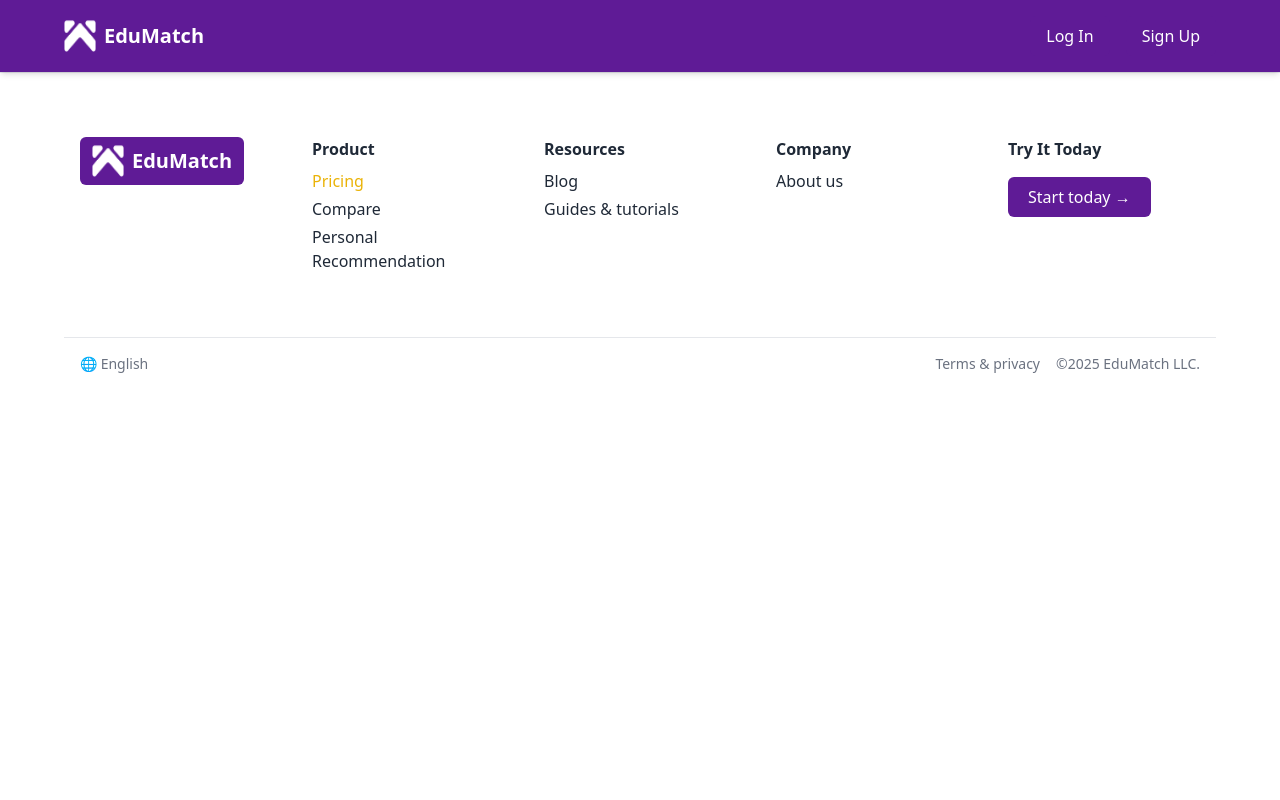
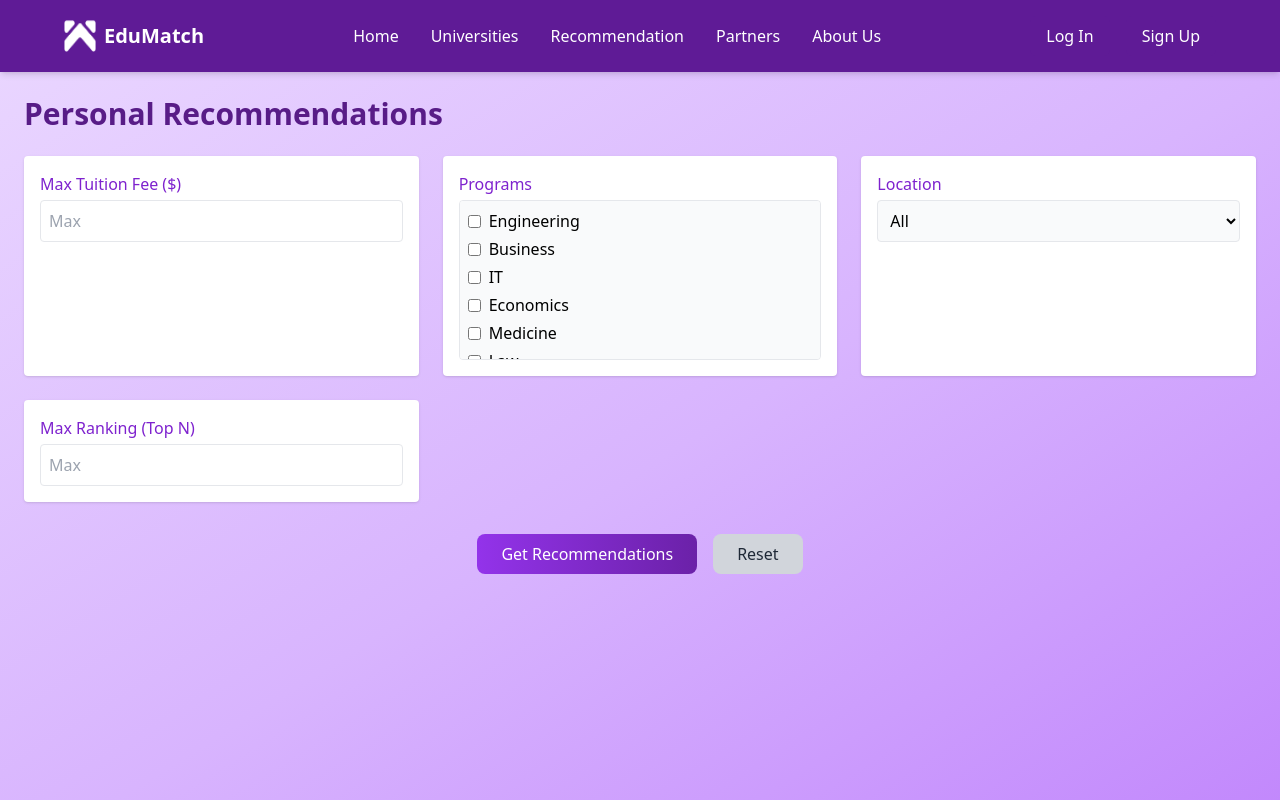
Before and after one commit to asadullokhwiut/00013344, a React (Vite) app: page /recommendation in a window 1280 px wide. Shown: the top 800 px of the page. Built offline with nearby package versions, Linux system fonts and the light colour scheme.

Commit message:
few updates

```diff
--- a/src/App.jsx
+++ b/src/App.jsx
@@ -9,6 +9,7 @@ import IntegrationSection from "./components/IntegrationSection";
 import Login from "./pages/Login";
 import Signup from "./pages/Signup";
 import ComparisonPage from "./pages/Universities";
+import RecommendationPage from "./pages/Recommendation";
 
 function App() {
   return (
@@ -30,6 +31,7 @@ function App() {
         <Route path="/login" element={<Login />} />
         <Route path="/signup" element={<Signup />} />
         <Route path="/universities" element={<ComparisonPage />} />
+        <Route path="/recommendation" element={<RecommendationPage />} />
       </Routes>
       <Footer />
     </>
--- a/src/components/Navbar.jsx
+++ b/src/components/Navbar.jsx
@@ -1,7 +1,6 @@
 import logo from "../assets/logo.png";
 import { useState } from "react";
 import { Link, useLocation } from "react-router-dom";
-import ComparisonPage from "../pages/Universities";
 
 const Navbar = () => {
   const [isOpen, setIsOpen] = useState(false);
@@ -9,9 +8,9 @@ const Navbar = () => {
   const isHome = location.pathname === "/";
 
   const navLinks = [
-    { label: "Home", href: "#hero" },
+    { label: "Home", href: "/" },
     { label: "Universities", href: "/universities" },
-    { label: "Recommendation", href: "#latest-info" },
+    { label: "Recommendation", href: "/recommendation" },
     { label: "Partners", href: "#partnership" },
     { label: "About Us", href: "#integration" },
   ];
@@ -26,7 +25,7 @@ const Navbar = () => {
         </div>
 
         {/* Desktop Nav */}
-        {isHome && (
+
           <ul className="hidden md:flex gap-8 font-medium">
             {navLinks.map((link) => (
               <li key={link.label}>
@@ -39,7 +38,7 @@ const Navbar = () => {
               </li>
             ))}
           </ul>
-        )}
+
 
         {/* Desktop Buttons */}
         <div className="hidden md:flex gap-4">
--- /dev/null
+++ b/src/data/universityData.js
@@ -0,0 +1,6 @@
+export const universityData = [
+    { name: "University A", fee: 5000, location: "Tashkent", ranking: 5, programs: ["Engineering", "Business"] },
+    { name: "University B", fee: 4500, location: "Bukhara", ranking: 10, programs: ["IT", "Economics"] },
+    { name: "University C", fee: 6000, location: "Samarkand", ranking: 3, programs: ["Medicine", "Law"] },
+    { name: "University D", fee: 4000, location: "Namangan", ranking: 15, programs: ["Architecture", "Design"] }
+  ];
--- /dev/null
+++ b/src/pages/Recommendation.jsx
@@ -0,0 +1,142 @@
+import React, { useState, useMemo } from 'react';
+import { universityData } from '../data/universityData';
+
+const universityList = Object.values(universityData);
+
+const allPrograms = Array.from(new Set(universityData.flatMap(u => u.programs)));
+const allLocations = Array.from(new Set(universityData.map(u => u.location)));
+
+export default function RecommendationPage() {
+  const [maxFee, setMaxFee] = useState('');
+  const [selectedPrograms, setSelectedPrograms] = useState([]);
+  const [selectedLocation, setSelectedLocation] = useState('');
+  const [maxRank, setMaxRank] = useState('');
+  const [runFilter, setRunFilter] = useState(false);
+
+  const resetFilters = () => {
+    setMaxFee('');
+    setSelectedPrograms([]);
+    setSelectedLocation('');
+    setMaxRank('');
+    setRunFilter(false);
+  };
+
+  const results = useMemo(() => {
+    if (!runFilter) return [];
+    return universityList.filter(u => {
+      if (maxFee && u.fee > +maxFee) return false;
+      if (selectedPrograms.length > 0 && !selectedPrograms.some(p => u.programs.includes(p))) return false;
+      if (selectedLocation && u.location !== selectedLocation) return false;
+      if (maxRank && u.ranking > +maxRank) return false;
+      return true;
+    });
+  }, [runFilter, maxFee, selectedPrograms, selectedLocation, maxRank]);
+
+  const toggleProgram = prog => {
+    setSelectedPrograms(ps =>
+      ps.includes(prog) ? ps.filter(x => x !== prog) : [...ps, prog]
+    );
+  };
+
+  return (
+    <div className="min-h-screen bg-gradient-to-br from-purple-200 via-purple-300 to-purple-400 p-6">
+      <h1 className="text-3xl font-bold mb-6 text-purple-900">Personal Recommendations</h1>
+
+      <div className="grid grid-cols-1 md:grid-cols-2 lg:grid-cols-3 gap-6 mb-8">
+        <div className="bg-white p-4 rounded shadow">
+          <label className="block mb-1 font-medium text-purple-700">Max Tuition Fee ($)</label>
+          <input
+            type="number"
+            placeholder="Max"
+            value={maxFee}
+            onChange={e => setMaxFee(e.target.value)}
+            className="w-full p-2 border rounded"
+          />
+        </div>
+
+        <div className="bg-white p-4 rounded shadow">
+          <label className="block mb-1 font-medium text-purple-700">Programs</label>
+          <div className="space-y-1 max-h-40 overflow-auto border p-2 rounded bg-gray-50">
+            {allPrograms.map(prog => (
+              <label key={prog} className="flex items-center space-x-2">
+                <input
+                  type="checkbox"
+                  checked={selectedPrograms.includes(prog)}
+                  onChange={() => toggleProgram(prog)}
+                />
+                <span>{prog}</span>
+              </label>
+            ))}
+          </div>
+        </div>
+
+        <div className="bg-white p-4 rounded shadow">
+          <label className="block mb-1 font-medium text-purple-700">Location</label>
+          <select
+            value={selectedLocation}
+            onChange={e => setSelectedLocation(e.target.value)}
+            className="w-full p-2 border rounded bg-gray-50"
+          >
+            <option value="">All</option>
+            {allLocations.map(loc => <option key={loc} value={loc}>{loc}</option>)}
+          </select>
+        </div>
+
+        <div className="bg-white p-4 rounded shadow">
+          <label className="block mb-1 font-medium text-purple-700">Max Ranking (Top N)</label>
+          <input
+            type="number"
+            placeholder="Max"
+            value={maxRank}
+            onChange={e => setMaxRank(e.target.value)}
+            className="w-full p-2 border rounded"
+          />
+        </div>
+      </div>
+
+      <div className="flex space-x-4 justify-center mb-6">
+        <button
+          onClick={() => setRunFilter(true)}
+          className="bg-gradient-to-r from-purple-600 to-purple-800 text-white px-6 py-2 rounded-lg hover:opacity-90 transition"
+        >
+          Get Recommendations
+        </button>
+        <button
+          onClick={resetFilters}
+          className="bg-gray-300 text-gray-800 px-6 py-2 rounded-lg hover:bg-gray-400 transition"
+        >
+          Reset
+        </button>
+      </div>
+
+      {runFilter && (
+        results.length > 0 ? (
+          <table className="w-full text-left border border-purple-300 shadow-md rounded-lg overflow-hidden bg-white">
+            <thead className="bg-purple-300 text-purple-900">
+              <tr>
+                <th className="p-2 border-b border-purple-300">Name</th>
+                <th className="p-2 border-b border-purple-300">Fee ($)</th>
+                <th className="p-2 border-b border-purple-300">Location</th>
+                <th className="p-2 border-b border-purple-300">Ranking</th>
+                <th className="p-2 border-b border-purple-300">Programs</th>
+              </tr>
+            </thead>
+            <tbody>
+              {results.map(u => (
+                <tr key={u.name} className="odd:bg-purple-100 even:bg-white">
+                  <td className="p-2 border-b border-purple-200">{u.name}</td>
+                  <td className="p-2 border-b border-purple-200">${u.fee}</td>
+                  <td className="p-2 border-b border-purple-200">{u.location}</td>
+                  <td className="p-2 border-b border-purple-200">Top {u.ranking}</td>
+                  <td className="p-2 border-b border-purple-200">{u.programs.join(', ')}</td>
+                </tr>
+              ))}
+            </tbody>
+          </table>
+        ) : (
+          <p className="text-center text-white">No universities match your criteria.</p>
+        )
+      )}
+    </div>
+  );
+}
--- a/src/pages/Universities.jsx
+++ b/src/pages/Universities.jsx
@@ -1,11 +1,7 @@
 import React, { useState } from 'react';
+import { universityData } from '../data/universityData';
 
-const universityData = {
-  A: { name: "University A", fee: 5000, location: "Tashkent", ranking: 5, programs: "Engineering, Business", score: 80 },
-  B: { name: "University B", fee: 4500, location: "Bukhara", ranking: 10, programs: "IT, Economics", score: 70 },
-  C: { name: "University C", fee: 6000, location: "Samarkand", ranking: 3, programs: "Medicine, Law", score: 90 },
-  D: { name: "University D", fee: 4000, location: "Namangan", ranking: 15, programs: "Architecture, Design", score: 65 },
-};
+const universityKeys = Object.keys(universityData);
 
 const ComparisonPage = () => {
   const [selection1, setSelection1] = useState('');
@@ -28,7 +24,7 @@ const ComparisonPage = () => {
           <tr className="odd:bg-purple-50 even:bg-white"><td className="p-2 border-b border-purple-200">Tuition Fee</td><td className="p-2 border-b border-purple-200">{data.fee ? `$${data.fee}` : '-'}</td></tr>
           <tr className="odd:bg-purple-50 even:bg-white"><td className="p-2 border-b border-purple-200">Location</td><td className="p-2 border-b border-purple-200">{data.location || '-'}</td></tr>
           <tr className="odd:bg-purple-50 even:bg-white"><td className="p-2 border-b border-purple-200">Ranking</td><td className="p-2 border-b border-purple-200">{data.ranking ? `Top ${data.ranking}` : '-'}</td></tr>
-          <tr className="odd:bg-purple-50 even:bg-white"><td className="p-2">Programs</td><td className="p-2">{data.programs || '-'}</td></tr>
+          <tr className="odd:bg-purple-50 even:bg-white"><td className="p-2">Programs</td><td className="p-2">{Array.isArray(data.programs)? data.programs.join(', '): (data.programs || '-')}</td></tr>
         </tbody>
       </table>
     );
@@ -40,20 +36,36 @@ const ComparisonPage = () => {
 
       <div className="grid grid-cols-1 lg:grid-cols-2 gap-8 mb-6">
         <div className="bg-white rounded-xl shadow-lg p-4">
-          <select value={selection1} onChange={(e) => setSelection1(e.target.value)} className="w-full mb-4 p-2 border border-purple-300 rounded-md focus:outline-none focus:ring-2 focus:ring-purple-500">
-            <option value="">Select a University</option>
-            <option value="A">University A</option>
-            <option value="B">University B</option>
-          </select>
+        <select
+          value={selection1}
+          onChange={(e) => setSelection1(e.target.value)}
+          className="w-full mb-4 p-2 border …"
+        >
+          <option value="">Select a University</option>
+          {universityKeys.map(key => (
+            <option key={key} value={key}>
+              {universityData[key].name}
+            </option>
+          ))}
+        </select>
           {renderTable(selection1)}
         </div>
 
         <div className="bg-white rounded-xl shadow-lg p-4">
-          <select value={selection2} onChange={(e) => setSelection2(e.target.value)} className="w-full mb-4 p-2 border border-purple-300 rounded-md focus:outline-none focus:ring-2 focus:ring-purple-500">
-            <option value="">Select a University</option>
-            <option value="C">University C</option>
-            <option value="D">University D</option>
-          </select>
+        <select
+          value={selection2}
+          onChange={(e) => setSelection2(e.target.value)}
+          className="w-full mb-4 p-2 border …"
+        >
+           <option value="">Select a University</option>
+          {universityKeys
+            .filter(key => key !== selection1)
+            .map(key => (
+              <option key={key} value={key}>
+                {universityData[key].name}
+              </option>
+            ))}
+        </select>
           {renderTable(selection2)}
         </div>
       </div>
```
